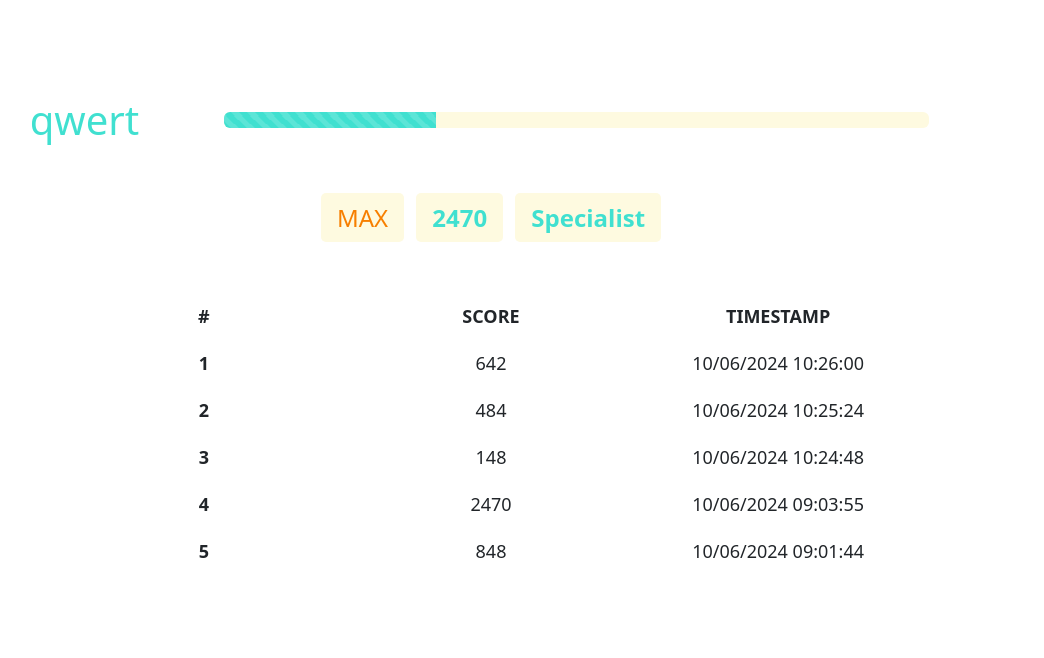
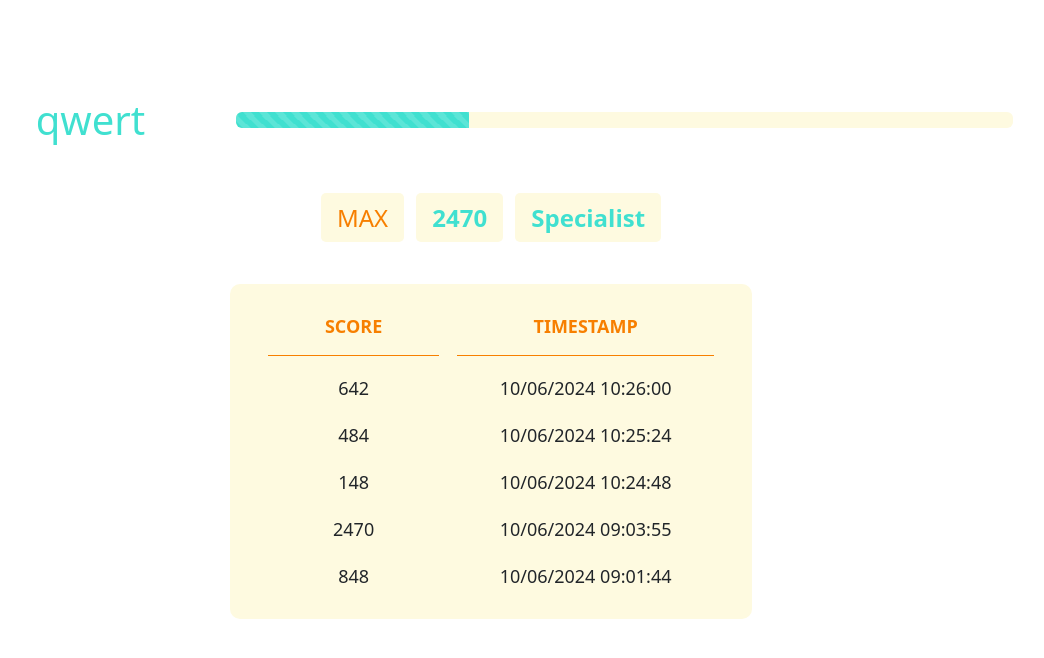
Before and after one commit to tangerineArc/ScorchingSprint, a Flask app: page /stats in a window 1280 px wide. Shown: the part 66-724 px from the top of the page, without its empty margins (149-1193 px from the left). Run offline with Flask 3, Linux system fonts and the light colour scheme; a user stored in the database is signed in; some libraries are stand-ins or nearby versions.

```diff
--- a/app.py
+++ b/app.py
@@ -111,9 +111,21 @@ def game():
 def fame():
     """ top players and game stats"""
 
-    username = db.execute("SELECT username FROM users WHERE id = ?", session["user_id"])[0]["username"]
+    username = db.execute("SELECT username, highscore FROM users WHERE id = ?", session["user_id"])[0]["username"]
+    topUsers = db.execute("SELECT username, highscore, title FROM users ORDER BY highscore DESC LIMIT 10")
 
-    return render_template("fame.html", username = username)
+    colors = []
+    for user in topUsers:
+        title = user["title"]
+        if title == "Newbie": colors.append("grey")
+        elif title == "Pupil": colors.append("green")
+        elif title == "Specialist": colors.append("turquoise")
+        elif title == "Expert": colors.append("blue")
+        elif title == "Candidate Master": colors.append("purple")
+        elif title in ["Master", "International Master"]: colors.append("orange")
+        elif title in ["Grandmaster", "International Grandmaster", "Legendary Grandmaster"]: colors.append("red")
+
+    return render_template("fame.html", username = username, topUsers = topUsers, colors = colors)
 
 
 @app.route("/stats")
--- a/static/statsStyles.css
+++ b/static/statsStyles.css
@@ -14,8 +14,17 @@
 }
 
 table {
-    width: 100%;
+    width: 50%;
     border-collapse: separate;
-    border-spacing: 0 1em;
+    border-spacing: 1em 1em;
     font-size: 18px;
+    background-color: #fefae0;
+    border-radius: 10px;
+    padding: 10px 20px 10px 20px;
 }
+
+th {
+    color: #f77f00;
+    border-bottom: 1px solid #f77f00;
+    padding-bottom: 15px;
+}
--- a/templates/layout.html
+++ b/templates/layout.html
@@ -36,7 +36,7 @@
                             <li class="nav-item"><a class="nav-link" href="/stats">My Stats</a></li>
                         </ul>
                         <ul class="navbar-nav ms-auto mt-2">
-                            <li class="nav-item"><a class="nav-link colored" href="#"><strong>{{ username }}</strong></a></li>
+                            <li class="nav-item"><a class="nav-link colored" href="/stats"><strong>{{ username }}</strong></a></li>
                             <li class="nav-item"><a class="nav-link" href="/logout">Log Out</a></li>
                             <li class="nav-item"><a class="nav-link" href="/register">Register</a></li>
                         </ul>
@@ -58,7 +58,7 @@
 
         {% block scripts %}{% endblock %}
 
-        <script src="/static/statsScript.js"></script>
+        <script src="/static/coloringScript.js"></script>
 
     </body>
 
--- a/templates/stats.html
+++ b/templates/stats.html
@@ -16,11 +16,11 @@
 
     <main class="container py-5 mt-5 px-5">
 
-        <div class="row text-center pe-5">
-            <div id="user" class="colored col-3">
+        <div class="row text-center">
+            <div id="user" class="colored col-lg-3">
                 <p class="h1">{{ username }}</p>
             </div>
-            <div class="col-9 pt-3 pe-5" id="scoreBarContainer">
+            <div class="col-lg-9 pt-3" id="scoreBarContainer">
                 <div class="progress" role="progressbar">
                     <div id="scoreBar" class="progress-bar progress-bar-striped progress-bar-animated"></div>
                 </div>
@@ -36,13 +36,11 @@
         <div class="mt-5 text-center">
             <table class="mx-auto">
                 <colgroup>
-                    <col span="1" style="width: 45%;">
-                    <col span="1" style="width: 10%;">
-                    <col span="1" style="width: 45%;">
+                    <col span="1" style="width: 40%;">
+                    <col span="1" style="width: 60%;">
                 </colgroup>
                 <thead>
                     <tr>
-                        <th>#</th>
                         <th>SCORE</th>
                         <th>TIMESTAMP</th>
                     </tr>
@@ -50,7 +48,6 @@
                 <tbody>
                     {% for record in gameData %}
                         <tr>
-                            <th>{{ loop.index }}</th>
                             <td>{{ record.score }}</td>
                             <td>{{ record.timestamp }}</td>
                         </tr>
```
Also changed, not shown: static/fameStyles.css (added, +23 -0 lines), static/indexStyles.css (added, +12 -0 lines), templates/fame.html (+35 -1 lines), templates/index.html (+15 -0 lines), arc.db, static/coloringScript.js (renamed from static/statsScript.js), 2 other files.
